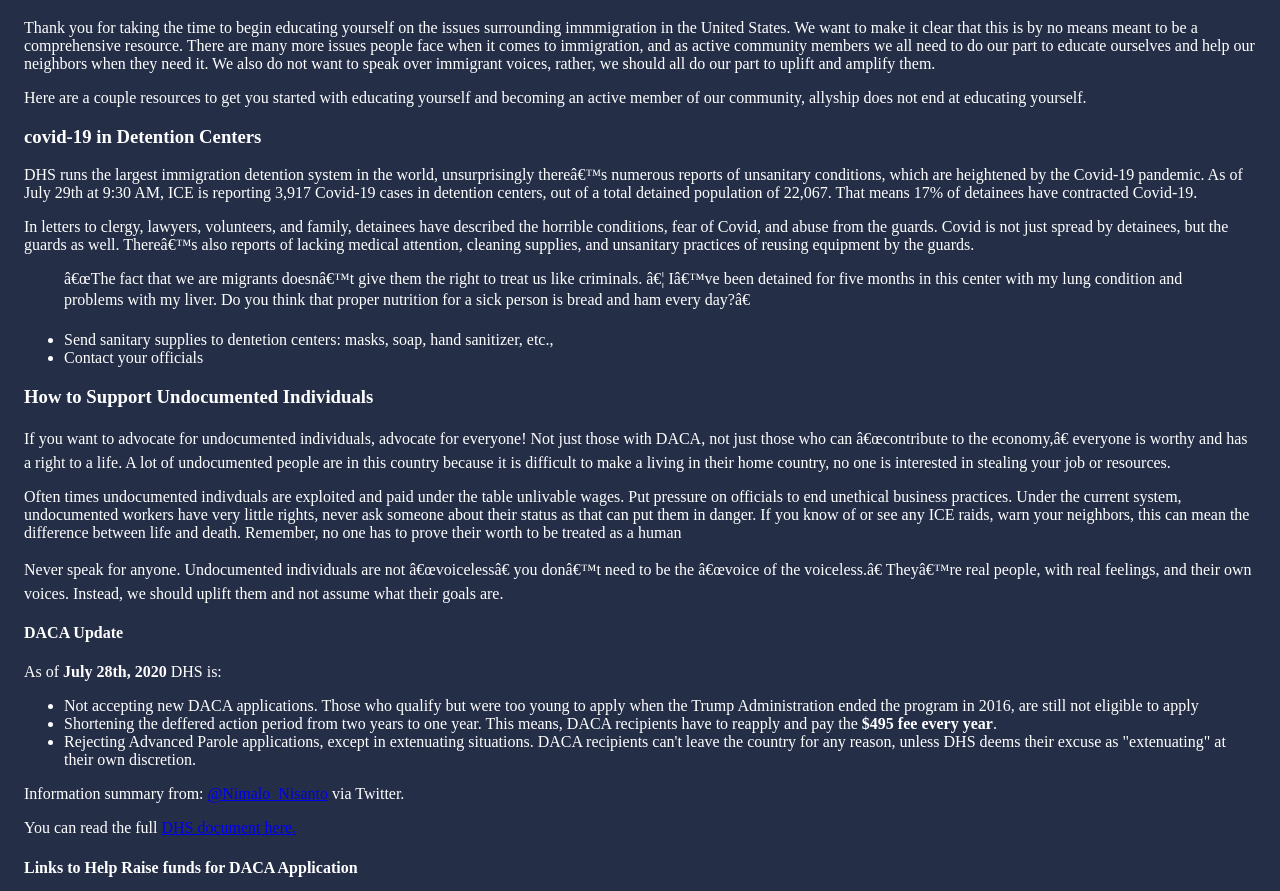
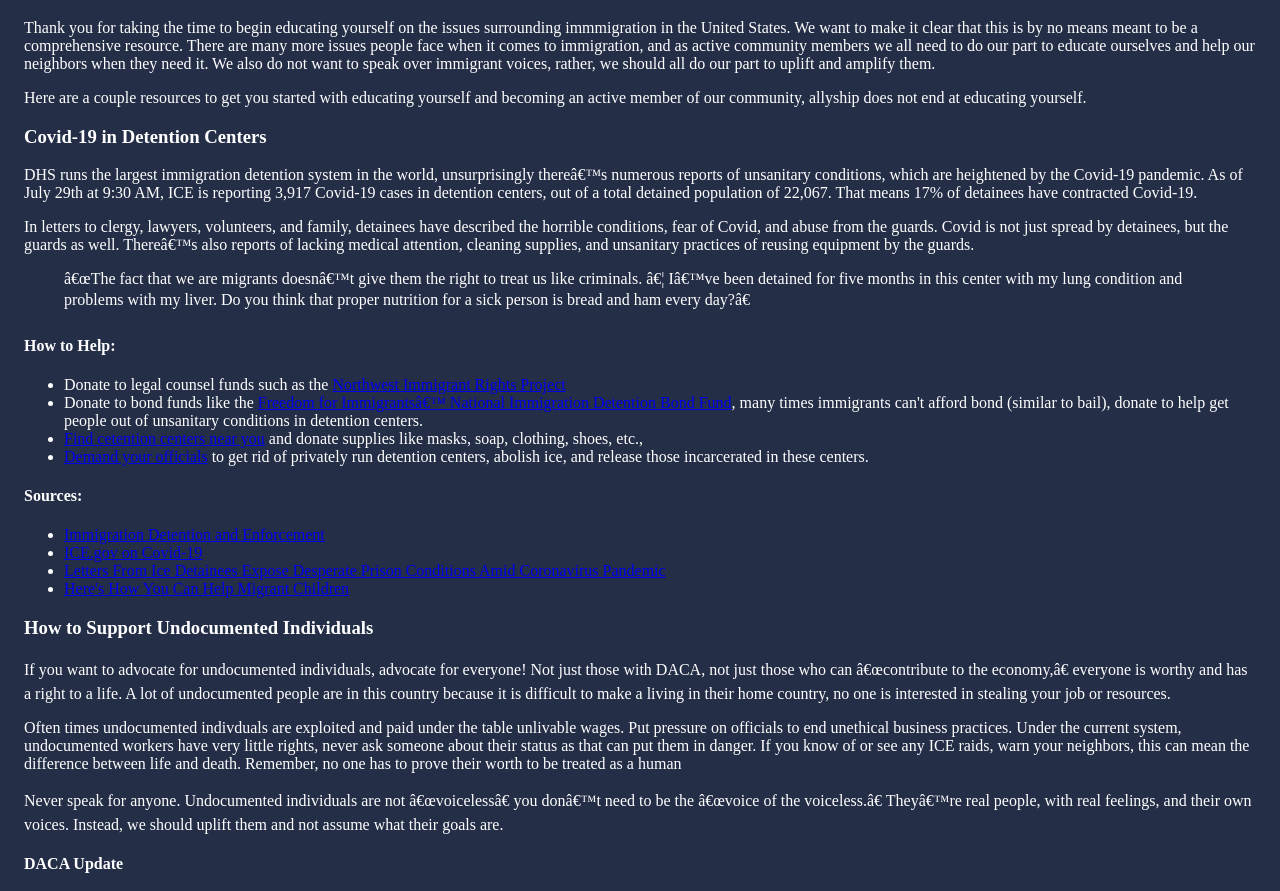
Before and after one commit to mvmartinez/immigration, a plain HTML site: page resources.html in a window 1280 px wide. Shown: the part 61-952 px from the top of the page. Drawn offline with Linux system fonts and the light colour scheme.

Commit message:
resources update

```diff
--- a/resources.html
+++ b/resources.html
@@ -17,16 +17,28 @@
     </article>
     <!--info on detention centers-->
     <article class="detention">
-      <h3>covid-19 in Detention Centers</h3>
+      <h3>Covid-19 in Detention Centers</h3>
       <p class="paragraph">DHS runs the largest immigration detention system in the world, unsurprisingly there’s numerous reports of unsanitary conditions, which are heightened by the Covid-19 pandemic. As of July 29th at 9:30 AM, ICE is reporting 3,917 Covid-19 cases in detention centers, out of a total detained population of 22,067. That means 17% of detainees have contracted Covid-19.
       </p>
       <p class="paragraph">In letters to clergy, lawyers, volunteers, and family, detainees have described the horrible conditions, fear of Covid, and abuse from the guards. Covid is not just spread by detainees, but the guards as well. There’s also reports of lacking medical attention, cleaning supplies, and unsanitary practices of reusing equipment by the guards.
       </p>
       <blockquote src="https://theintercept.com/2020/07/27/ice-detention-coronavirus-letters/">“The fact that we are migrants doesn’t give them the right to treat us like criminals. … I’ve been detained for five months in this center with my lung condition and problems with my liver. Do you think that proper nutrition for a sick person is bread and ham every day?” </blockquote>
       <section class="dc-help">
+        <h4>How to Help:</h4>
         <ul class="dc-support">
-          <li>Send sanitary supplies to dentetion centers: masks, soap, hand sanitizer, etc.,</li>
-          <li>Contact your officials</li>
+          <li>Donate to legal counsel funds such as the <a href="https://www.nwirp.org/donate/">Northwest Immigrant Rights Project</a></li>
+          <li>Donate to bond funds like the <a href="https://www.freedomforimmigrants.org/national-bond-fund">Freedom for Immigrants’ National Immigration Detention Bond Fund</a>, many times immigrants can't afford bond (similar to bail), donate to help get people out of unsanitary conditions in detention centers.</li>
+          <li><a href="https://www.ice.gov/detention-facilities">Find cetention centers near you</a> and donate supplies like masks, soap, clothing, shoes, etc.,</li>
+          <li><a href="https://www.house.gov/representatives/find-your-representative">Demand your officials</a> to get rid of privately run detention centers, abolish ice, and release those incarcerated in these centers.</li>
+        </ul>
+      </section>
+      <section class="add-sources">
+        <h4>Sources:</h4>
+        <ul>
+          <li><a href="https://immigrantjustice.org/issues/immigration-detention-enforcement">Immigration Detention and Enforcement</a></li>
+          <li><a href="https://www.ice.gov/coronavirus">ICE.gov on Covid-19</a></li>
+          <li><a href="https://theintercept.com/2020/07/27/ice-detention-coronavirus-letters/">Letters From Ice Detainees Expose Desperate Prison Conditions Amid Coronavirus Pandemic</a></li>
+          <li><a href="https://www.womensrefugeecommission.org/how-you-can-help-migrant-children/">Here's How You Can Help Migrant Children</a></li>
         </ul>
       </section>
     </article>
@@ -50,8 +62,9 @@
         <p>You can read the full <a href="https://www.dhs.gov/sites/default/files/publications/20_0728_s1_daca-reconsideration-memo.pdf">DHS document here.</a></p>
       </section>
       <section class="daca-resources">
-        <h4>Links to Help Raise funds for DACA Application</h4>
+        <h4>Links to Raise Funds</h4>
         <ul class="daca-links">
+          <li>Donate to <a href="https://www.raicestexas.org/covid19/3rdpartycommunityfunds/">community funds</a>.</li>
           <li>Buy from <a href="https://adelitasapparel.com/collections/daca-renewal-fund">Adelita's Apparel</a>, they donate funds for certain items directly to DACA renewals</li>
           <li>Donate to <a href="https://www.raicestexas.org/ways-to-give/donate/">Raices Texas</a>, they fund DACA renweals in Texas, among other services for immigrants.</li>
         </ul>
```
